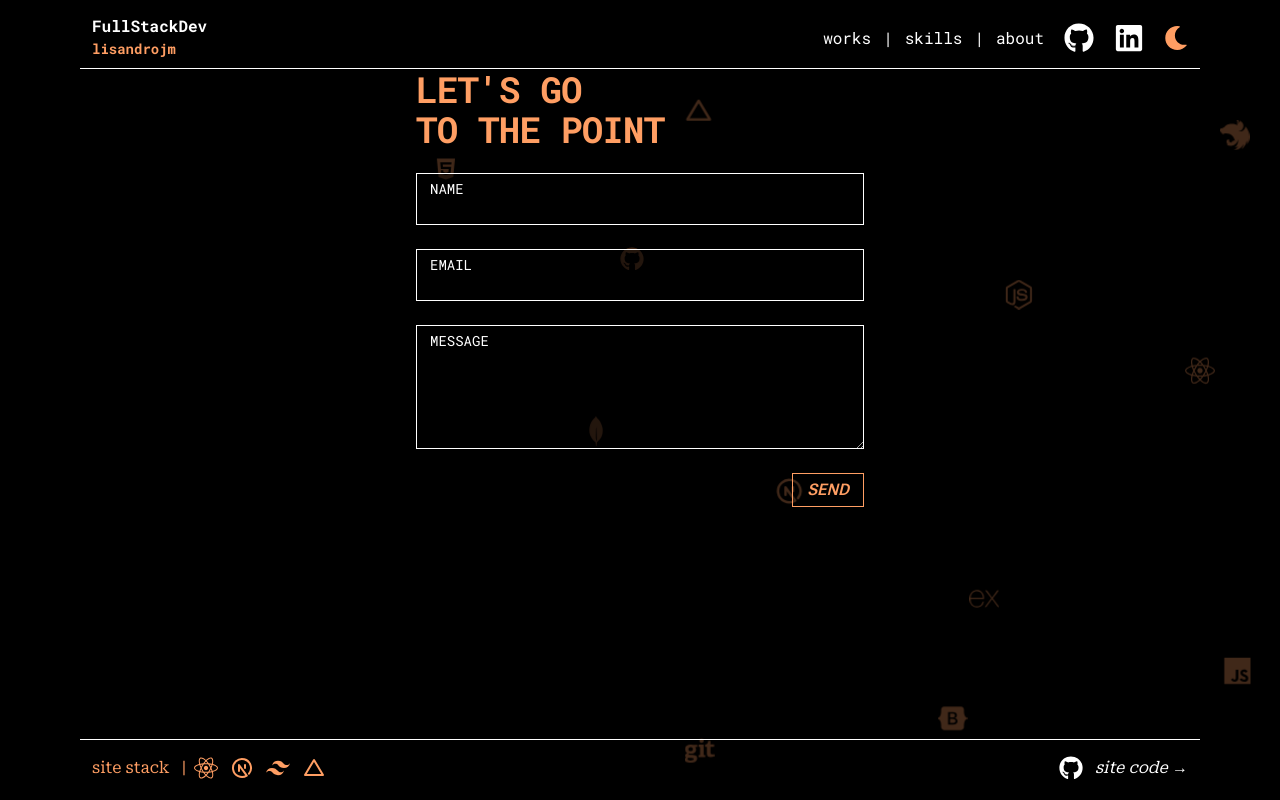
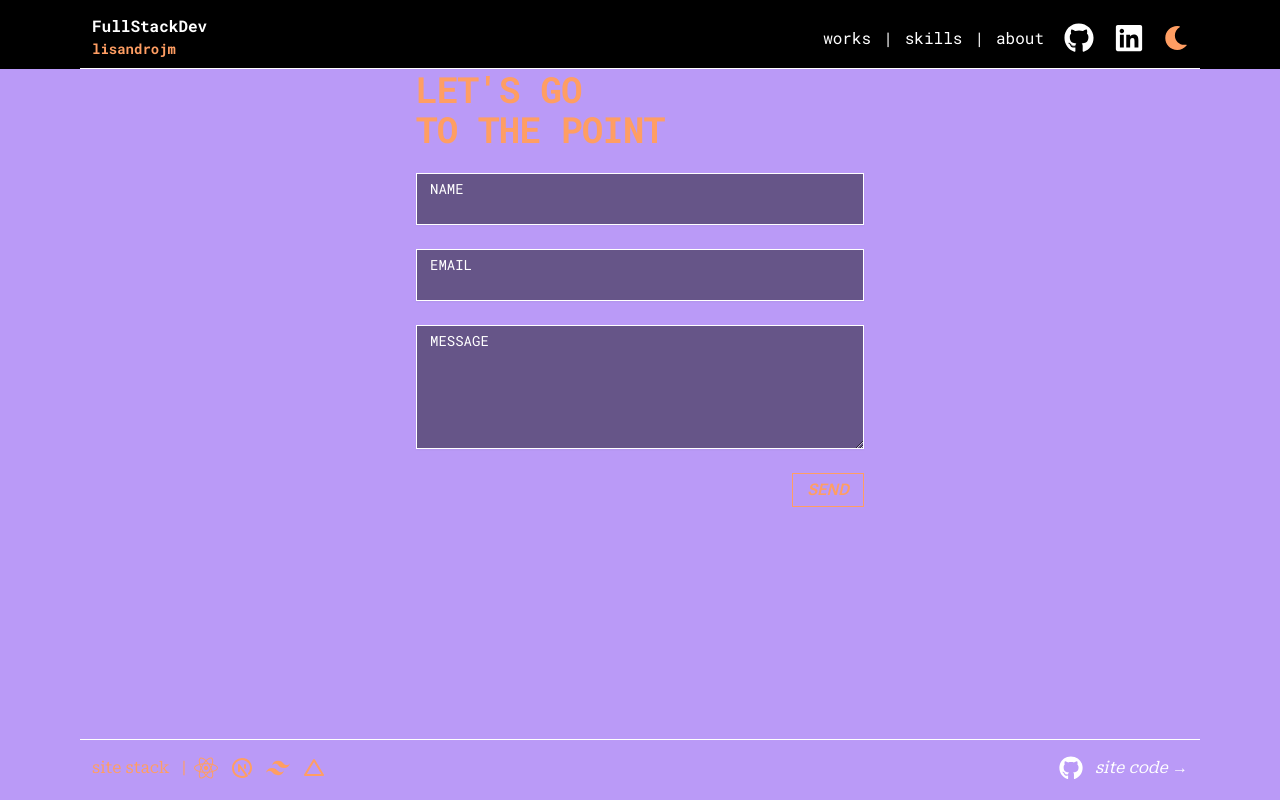
Before and after one commit to lisandrojm/portfolio-svh-running, a Next.js app: page /form in a window 1280 px wide. Built offline with nearby package versions, Linux system fonts and the light colour scheme.

Commit message:
height-svh

```diff
--- a/src/app/_components/_containers/LayoutWrapper.tsx
+++ b/src/app/_components/_containers/LayoutWrapper.tsx
@@ -10,7 +10,7 @@ interface Props {
 
 const LayoutWrapper = ({ children }: Props) => {
   return (
-    <div className="flex h-screen flex-col justify-between">
+    <div className="flex height-svh flex-col justify-between bg-violet">
       <Navbar />
       <main className="mb-auto">{children}</main>
       <Footer />
--- a/src/app/_styles/globals.css
+++ b/src/app/_styles/globals.css
@@ -124,6 +124,11 @@ body {
   font-family: var(--font-serif), serif;
 }
 
+/* Height viewport */
+.height-svh {
+  height: 100svh;
+}
+
 /* Media queries */
 
 @media (min-width: 992px) {
```
